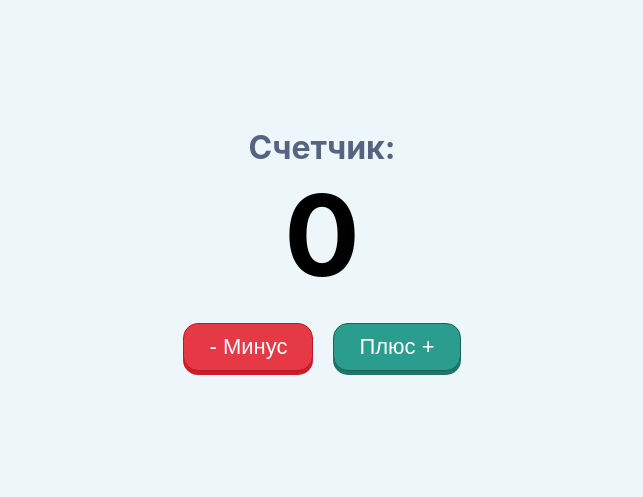
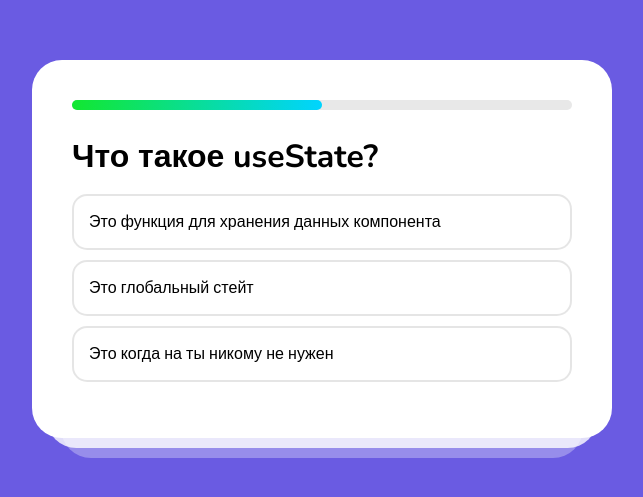
Before and after one commit to SmirnovArtemFront/react-counter, a React (Create React App) app: page / in a window 1280 px wide. Shown: the part 151-648 px from the top of the page, without its empty margins (318-961 px from the left). Built offline with nearby package versions, Linux system fonts and the light colour scheme.

Commit message:
add branch "quiz"

```diff
--- a/src/App.js
+++ b/src/App.js
@@ -1,14 +1,58 @@
 import './index.scss';
+
+const questions = [
+  {
+    title: 'React - это ... ?',
+    variants: ['библиотека', 'фреймворк', 'приложение'],
+    correct: 0,
+  },
+  {
+    title: 'Компонент - это ... ',
+    variants: ['приложение', 'часть приложения или страницы', 'то, что я не знаю что такое'],
+    correct: 1,
+  },
+  {
+    title: 'Что такое JSX?',
+    variants: [
+      'Это простой HTML',
+      'Это функция',
+      'Это тот же HTML, но с возможностью выполнять JS-код',
+    ],
+    correct: 2,
+  },
+];
+
+function Result() {
+  return (
+    <div className="result">
+      <img src="https://cdn-icons-png.flaticon.com/512/2278/2278992.png" />
+      <h2>Вы отгадали 3 ответа из 10</h2>
+      <button>Попробовать снова</button>
+    </div>
+  );
+}
+
+function Game() {
+  return (
+    <>
+      <div className="progress">
+        <div style={{ width: '50%' }} className="progress__inner"></div>
+      </div>
+      <h1>Что такое useState?</h1>
+      <ul>
+        <li>Это функция для хранения данных компонента</li>
+        <li>Это глобальный стейт</li>
+        <li>Это когда на ты никому не нужен</li>
+      </ul>
+    </>
+  );
+}
 
 function App() {
   return (
     <div className="App">
-      <div>
-        <h2>Счетчик:</h2>
-        <h1>0</h1>
-        <button className="minus">- Минус</button>
-        <button className="plus">Плюс +</button>
-      </div>
+      <Game />
+      {/* <Result /> */}
     </div>
   );
 }
--- a/src/index.scss
+++ b/src/index.scss
@@ -1,71 +1,110 @@
+@import url('https://fonts.googleapis.com/css2?family=Nunito:wght@400;500;700&display=swap');
+
 body {
   margin: 0;
-  font-family: -apple-system, BlinkMacSystemFont, 'Segoe UI', 'Roboto', 'Oxygen', 'Ubuntu',
-    'Cantarell', 'Fira Sans', 'Droid Sans', 'Helvetica Neue', sans-serif;
+  font-family: 'Nunito', sans-serif;
   -webkit-font-smoothing: antialiased;
   -moz-osx-font-smoothing: grayscale;
-  background-color: #edf6f9;
-}
-
-.App {
+  background-color: #6a5be2;
   display: flex;
   align-items: center;
   justify-content: center;
   height: 100vh;
-  text-align: center;
+}
 
-  h1 {
-    color: #000;
-    font-size: 7rem;
-    margin: 0;
-    margin-bottom: 20px;
+.App {
+  width: 500px;
+  border-radius: 30px;
+  padding: 40px;
+  background-color: #fff;
+  position: relative;
 
-    &.plus {
-      color: #2a9d8f;
+  .result {
+    text-align: center;
+
+    button {
+      font-weight: bold;
+      font-family: 'Nunito', sans-serif;
+      border-radius: 30px;
+      border: 0;
+      padding: 15px 30px;
+      font-size: 20px;
+      background-color: darken(#ff006e, 3%);
+      color: #fff;
+      margin-top: 20px;
+      cursor: pointer;
     }
-    &.minus {
-      color: #e63946;
+
+    h2 {
+      margin-bottom: 0;
+    }
+
+    img {
+      width: 150px;
     }
   }
 
-  h2 {
-    font-size: 2rem;
-    margin: 0;
-    color: #556581;
+  .progress {
+    height: 10px;
+    border-radius: 30px;
+    background-color: rgb(232, 232, 232);
+    margin-bottom: 25px;
+
+    &__inner {
+      height: 100%;
+      border-radius: 30px;
+      width: 80%;
+      background: rgb(18, 231, 48);
+      transition: all 0.3s ease-in-out;
+      background: linear-gradient(90deg, rgba(18, 231, 48, 1) 0%, rgba(0, 212, 255, 1) 100%);
+    }
   }
 
-  button {
-    background: transparent;
-    border: 2px solid transparent;
-    text-align: center;
-    font-size: 22px;
-    border-radius: 15px;
-    padding: 10px 25px;
-    cursor: pointer;
-    margin: 0 10px;
-    transition: all 0.05s ease-in-out;
+  &:before,
+  &:after {
+    content: '';
+    display: block;
+    height: 50px;
+    border-bottom-left-radius: 30px;
+    border-bottom-right-radius: 30px;
+    position: absolute;
+    left: 50%;
+    transform: translateX(-50%);
+  }
 
-    &.minus {
-      background-color: #e63946;
-      color: #fff;
-      box-shadow: 0 4px 0 darken(#e63946, 10%);
-      border: 1px solid darken(#e63946, 15%);
-    }
+  &:before {
+    width: 95%;
+    bottom: -10px;
+    background-color: rgba(255, 255, 255, 0.8);
+    z-index: 0;
+  }
 
-    &.plus {
-      background-color: #2a9d8f;
-      color: #fff;
-      box-shadow: 0 4px 0 darken(#2a9d8f, 10%);
-      border: 1px solid darken(#2a9d8f, 15%);
-    }
+  &:after {
+    width: 90%;
+    bottom: -20px;
+    background-color: rgba(255, 255, 255, 0.3);
+    z-index: 1;
+  }
 
-    &:hover {
-      transform: translateY(-2px);
-    }
+  h1 {
+    margin: 0;
+  }
 
-    &:active {
-      transform: translateY(2px);
-      box-shadow: none;
+  ul {
+    list-style: none;
+    padding: 0;
+
+    li {
+      padding: 15px;
+      border: 2px solid rgba(0, 0, 0, 0.1);
+      border-radius: 15px;
+      margin-bottom: 10px;
+      cursor: pointer;
+      transition: all 0.1s ease-in-out;
+
+      &:hover {
+        border: 2px solid rgba(0, 0, 0, 0.3);
+      }
     }
   }
 }
```
